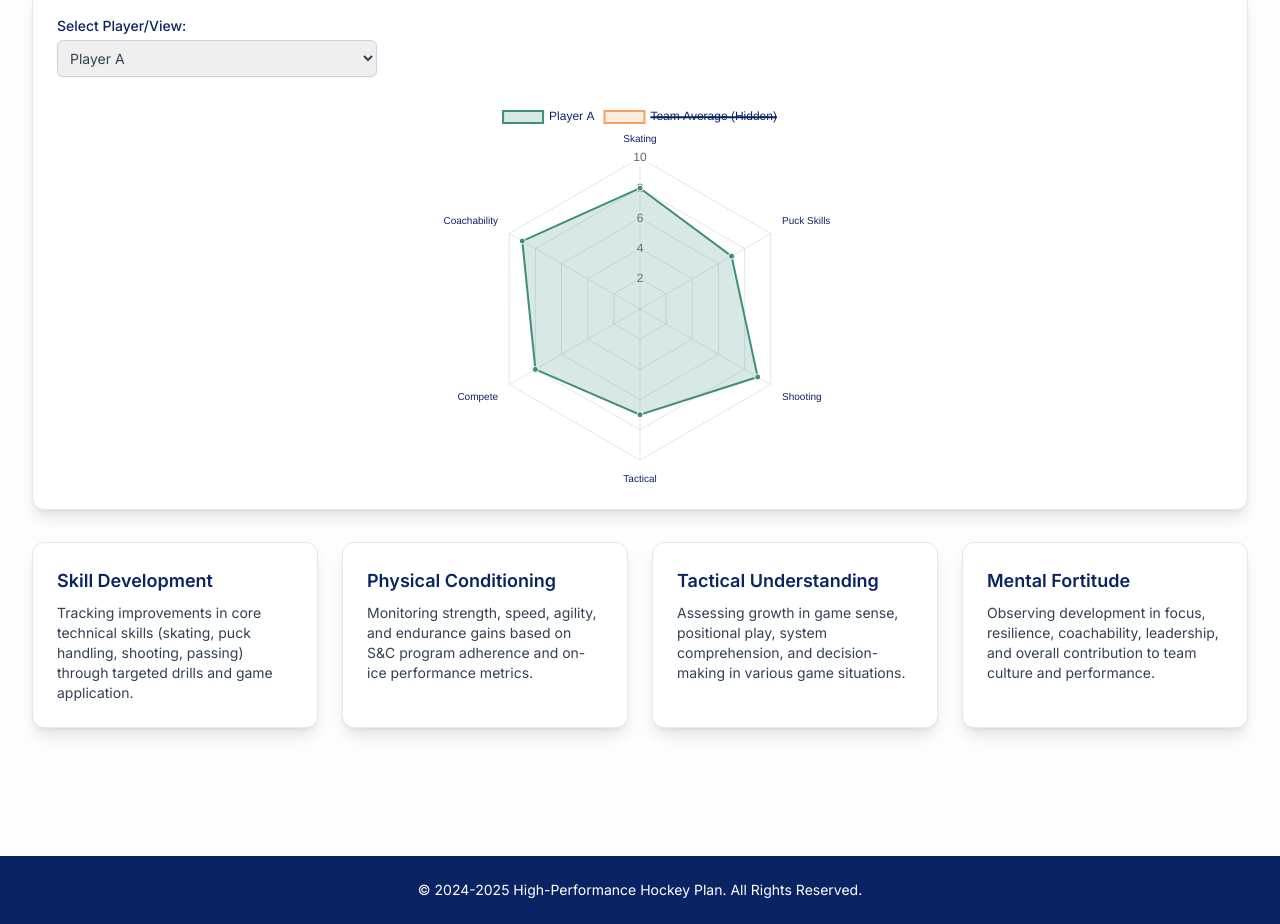
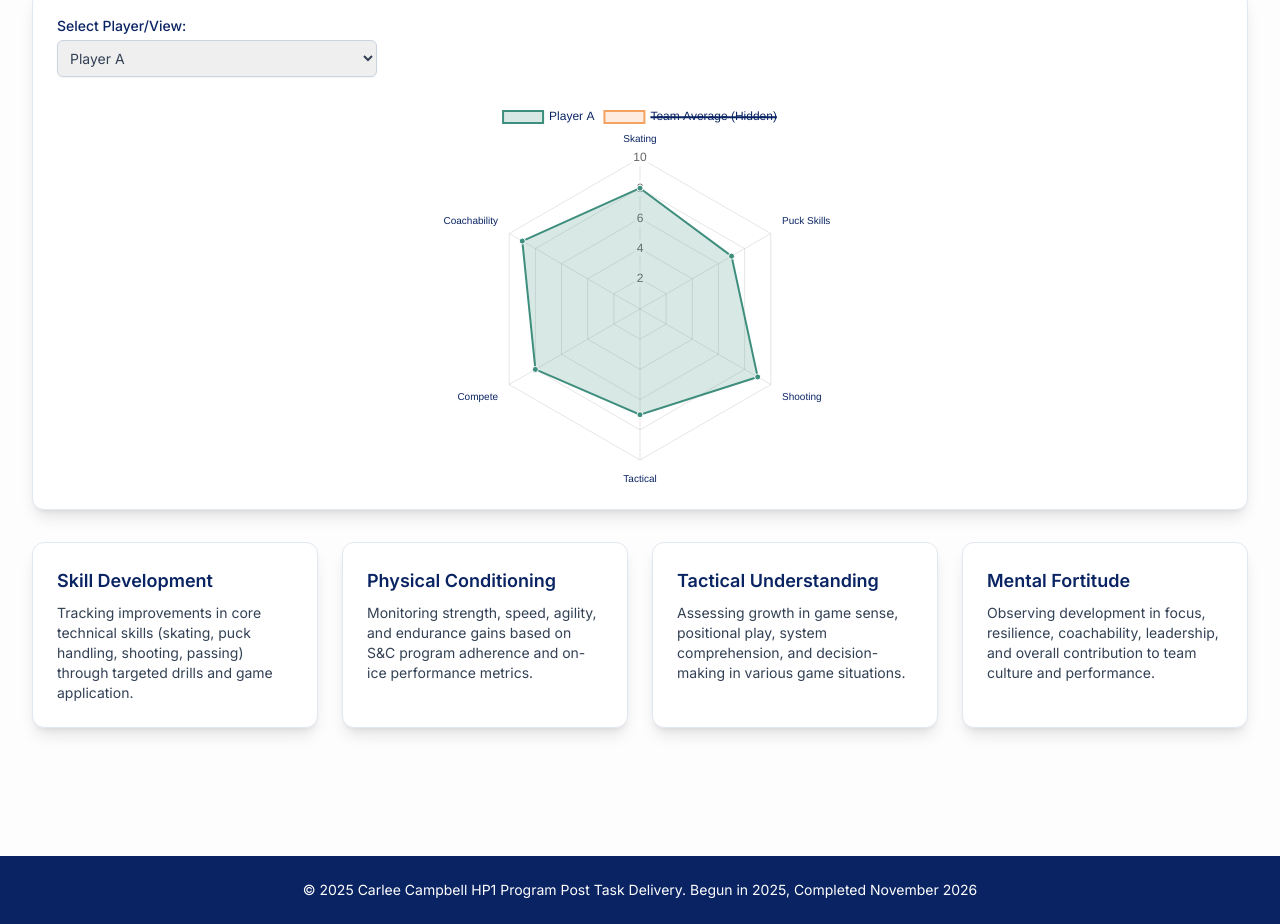
Before and after one commit to ccampbell1988/HP1-Post-Task-Section-A-Question-1, a plain HTML site: page index.html in a window 1280 px wide. Shown: the part 3677-4601 px from the top of the page. Drawn offline with nearby package versions, Linux system fonts and the light colour scheme.

Commit message:
Update footer
Co-Authored-By: Claude Opus 5.5 <noreply@anthropic.com>

```diff
--- a/index.html
+++ b/index.html
@@ -415,7 +415,7 @@
     </main>
 
     <footer class="bg-[#0A2463] text-white text-center p-6 mt-12">
-        <p class="text-sm">&copy; 2024-2025 High-Performance Hockey Plan. All Rights Reserved.</p>
+        <p class="text-sm">&copy; 2025 Carlee Campbell HP1 Program Post Task Delivery. Begun in 2025, Completed November 2026</p>
     </footer>
 
     <script>
```
